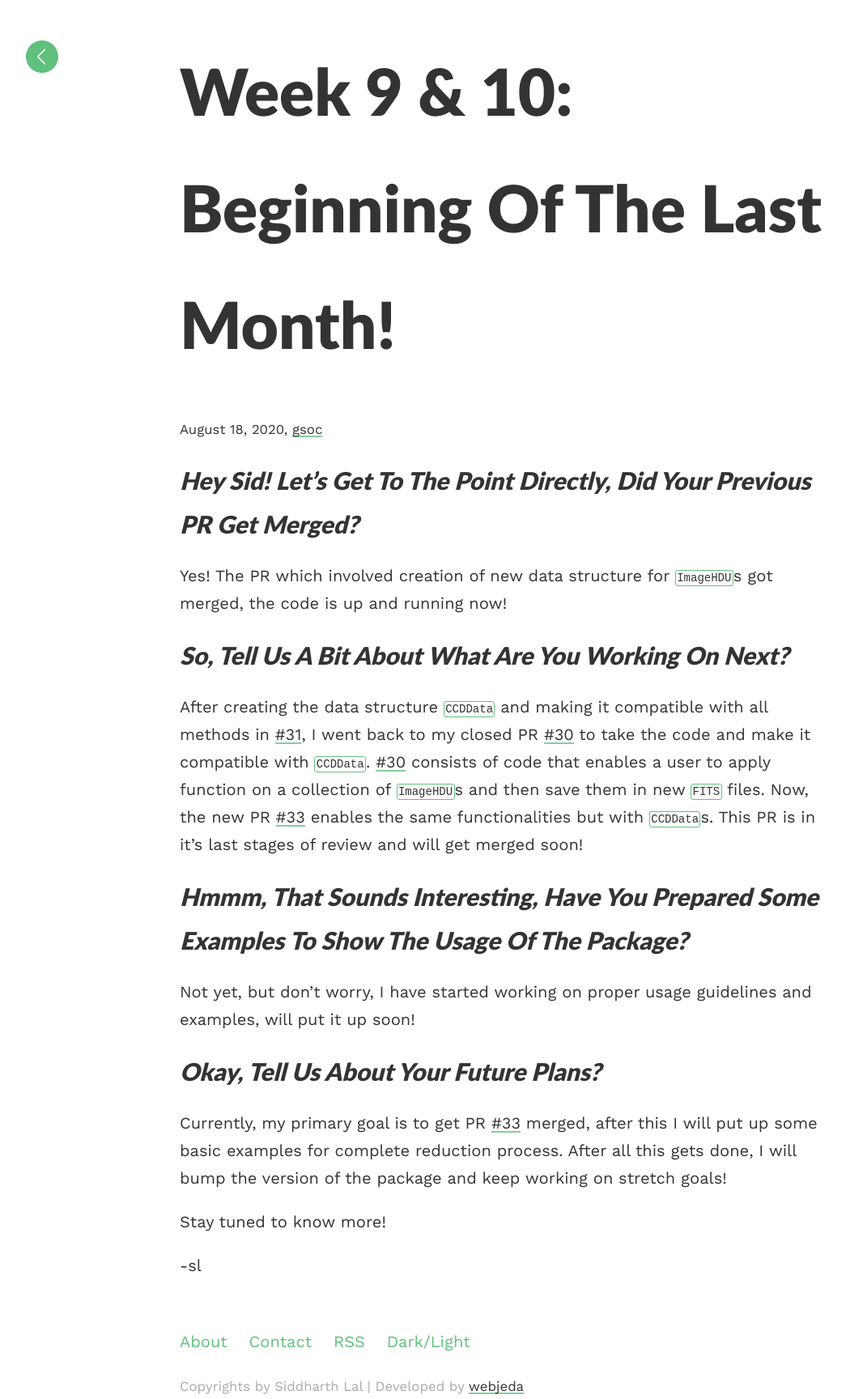
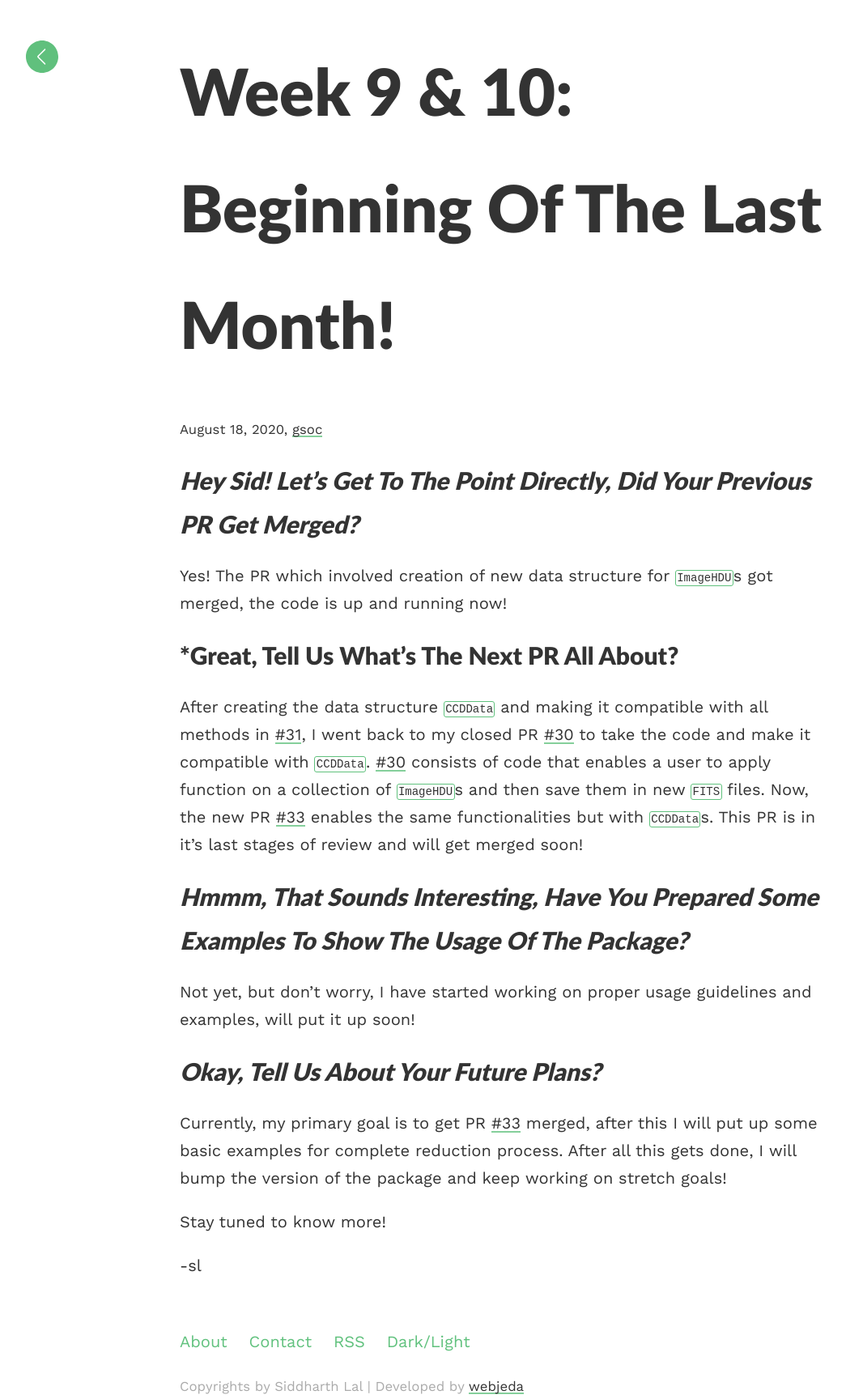
Before and after one commit to siddharthlal25/blog, a Jekyll site: the page built from _posts/2020-08-18-gsoc-blog-6.md, in a window 1280 px wide. Shown: the whole page at 81% size, without its empty margins (18-1063 px from the left). Built offline with Jekyll 4.4.1, drawn with Linux system fonts in a browser that asks for light colours.

Commit message:
minor fix in 6

```diff
--- a/_posts/2020-08-18-gsoc-blog-6.md
+++ b/_posts/2020-08-18-gsoc-blog-6.md
@@ -9,7 +9,7 @@ category: gsoc
 
 Yes! The PR which involved creation of new data structure for `ImageHDU`s got merged, the code is up and running now!
 
-## *So, tell us a bit about what are you working on next?*
+## *Great, tell us what's the next PR all about?
 
 After creating the data structure `CCDData` and making it compatible with all methods in [#31](https://github.com/JuliaAstro/CCDReduction.jl/pull/31), I went back to my closed PR [#30](https://github.com/JuliaAstro/CCDReduction.jl/pull/30) to take the code and make it compatible with `CCDData`. [#30](https://github.com/JuliaAstro/CCDReduction.jl/pull/30) consists of code that enables a user to apply function on a collection of `ImageHDU`s and then save them in new `FITS` files. Now, the new PR [#33](https://github.com/JuliaAstro/CCDReduction.jl/pull/33) enables the same functionalities but with `CCDData`s. This PR is in it's last stages of review and will get merged soon!
 
```
